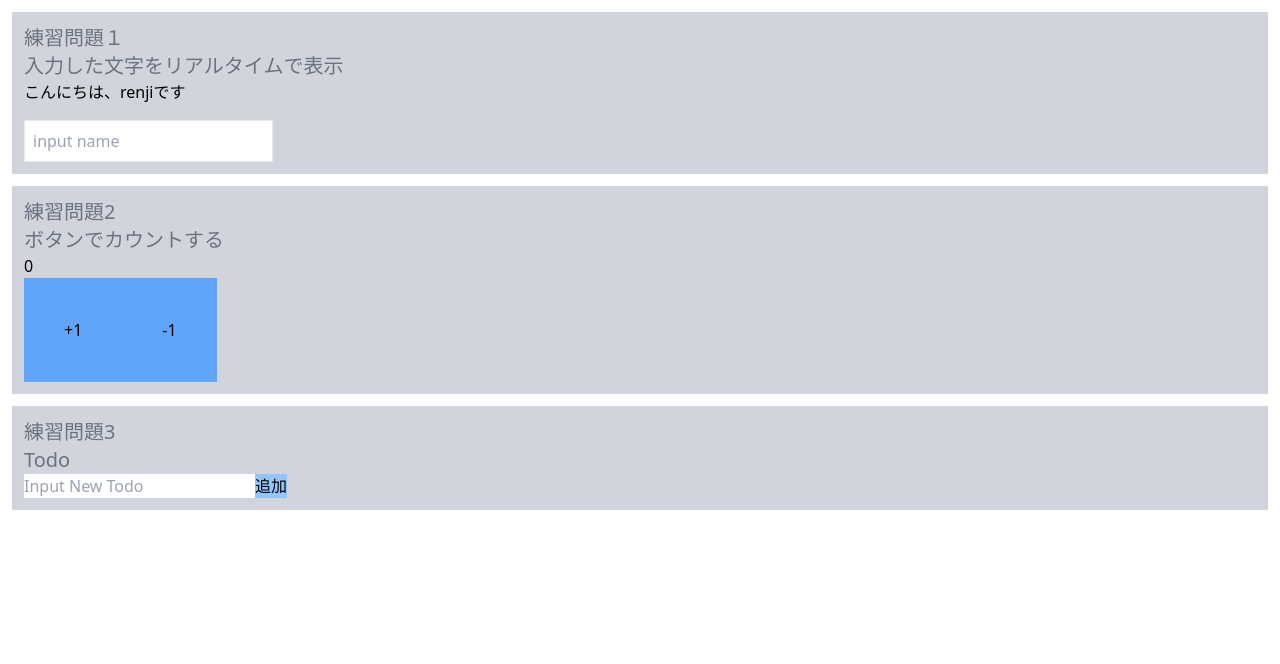
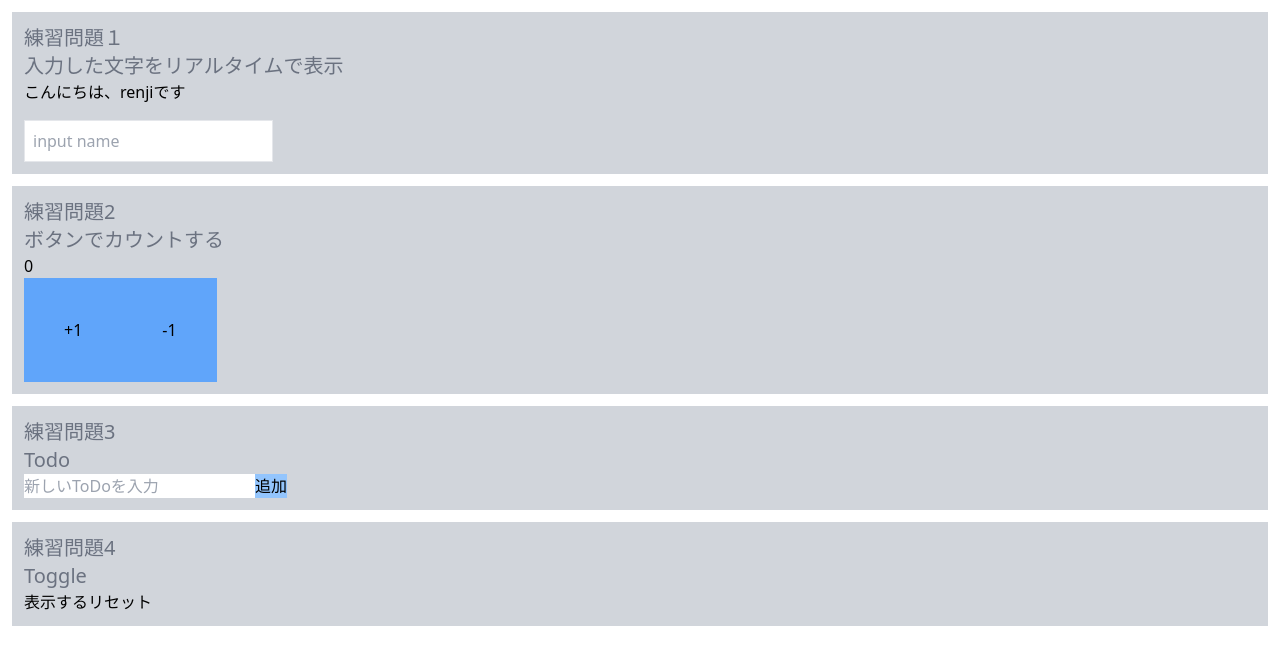
Before and after one commit to iwasawarenji954/practice, a Next.js app: page / in a window 1280 px wide. Shown: the top 664 px of the page. Built offline with nearby package versions, Linux system fonts and the light colour scheme.

Commit message:
update: 練習問題4トグル

```diff
--- a/app/page.tsx
+++ b/app/page.tsx
@@ -4,6 +4,7 @@ import React , { useState } from "react";
 import GreetingApp from '@/components/Greeting';
 import CountApp from "@/components/CountUp";
 import ToDoApp from "@/components/ToDo";
+import ToggleApp from "@/components/Toggle";
 
 export default function Home() {
   return (
@@ -32,6 +33,14 @@ export default function Home() {
         <ToDoApp />
       </section>
 
+      <section className="bg-gray-300 p-3 m-3">
+        <div className="text-gray-500 text-xl">
+          <p>練習問題4</p>
+          <p>Toggle</p>
+        </div>
+        <ToggleApp />
+      </section>
+
     </div>
   )
 }
--- a/components/ToDo.tsx
+++ b/components/ToDo.tsx
@@ -12,6 +12,7 @@ import {useState} from "react";
 function ToDoApp(){
     const [todos,setTodos] = useState<string[]>([]);
     const [newTodo, setNewTodo] = useState('');
+    const [enterCount, setEnterCount] = useState(0);  // Enterキーが押された回数を管理
 
     const handleAddTodo = () => {
         if(newTodo.trim() === '') return; //空なら追加しない
@@ -25,16 +26,29 @@ function ToDoApp(){
     };
 
 
-
-
     return(
         <div>
             <input
                 type="text"
-                placeholder="Input New Todo"
+                placeholder="新しいToDoを入力"
                 value={newTodo}
-                onChange={(e) => setNewTodo(e.target.value)}
-            ></input>
+                onChange={(e) => setNewTodo(e.target.value)}  // 入力が変更されたら状態を更新
+                onKeyDown={(e) => {
+                if (e.key === 'Enter') {
+                    // Enterキーが押されたらカウントを増やす
+                    setEnterCount(enterCount + 1);
+
+                    // 2回目のEnterキー押下でToDoを追加する
+                if (enterCount + 1 === 2) {
+                    handleAddTodo();
+                    setEnterCount(0);  // カウントをリセットする
+                }
+                } else {
+                    // Enter以外のキーが押されたらカウントをリセット
+                    setEnterCount(0);
+                }
+            }}
+            />
             <button
                 className="bg-blue-300"
                 onClick={handleAddTodo}
@@ -48,6 +62,7 @@ function ToDoApp(){
                     {todo}  {/* 各ToDoを表示 */}
                     <button onClick={() => handleDelete(index)}>削除</button>
                 </div>
+
                 ))}
             </div>
         </div>
--- /dev/null
+++ b/components/Toggle.tsx
@@ -0,0 +1,44 @@
+// components/Toggle.tsx
+// 練習問題: トグルボタンで表示/非表示を切り替える
+// 目的
+// ボタンをクリックするたびに、特定のテキストや要素の表示/非表示を切り替えるトグル機能を実装する。
+// 要件
+// 「表示/非表示」を切り替えるボタンを作成する。
+// ボタンをクリックするたびに、特定の要素が画面に表示されるか、非表示にされる。
+// 初期状態は「非表示」。
+
+'use client'
+import React from "react";
+import {useState} from "react";
+
+// トグルで表示されるコンテンツを別コンポーネントに分ける
+function ToggleContent() {
+  return <p>トグルで表示/非表示になるコンテンツ</p>;
+}
+
+function ToggleApp() {
+  // 表示状態を管理するステート
+  const [isVisible, setIsVisible] = useState(false);
+  // 表示/非表示を切り替える関数
+  const handleToggle = () => {
+    setIsVisible(!isVisible);  // 現在の状態を反転させる
+  };
+
+  return (
+    <div>
+      {/* 表示/非表示を切り替えるボタン */}
+      <button onClick={handleToggle}>
+        {isVisible ? '非表示にする' : '表示する'}
+      </button>
+
+      {/* 表示状態に応じてコンテンツをトグル */}
+      {isVisible && <ToggleContent />}
+
+      {/* トグル状態をリセットするボタン */}
+      <button onClick={() => setIsVisible(false)}>リセット</button>
+    </div>
+  );
+}
+
+
+export default ToggleApp;
```
